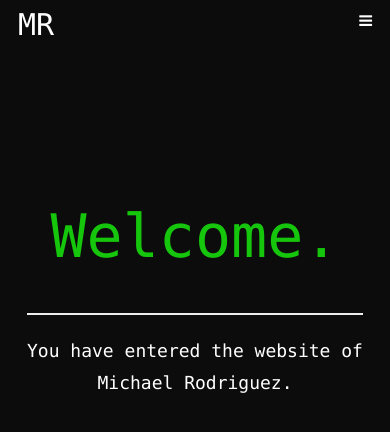
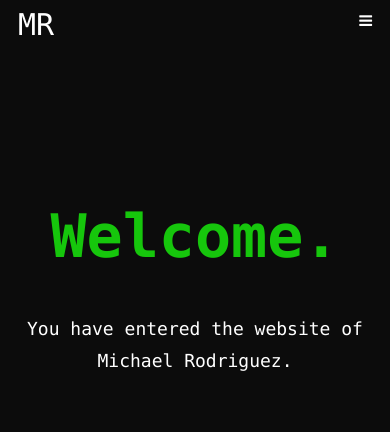
Before and after one commit to MichaelDriguez/react-website, a React (Create React App) app: page /about in a window 390 px wide. Shown: the top 432 px of the page. Built offline with nearby package versions, Linux system fonts and the light colour scheme.

Commit message:
Make titles bolded on mobile devices

```diff
--- a/src/router/Contact.js
+++ b/src/router/Contact.js
@@ -17,7 +17,7 @@ const Home = () => {
 //
       `}
       </pre>
-      <h1 className="alt-text">Contact</h1>
+      <h1 className="alt-text"><b>Contact</b></h1>
       <hr/>
       <p> mlrodriguez2003@outlook.com <br/>
         <Link className="hover" to="https://github.com/MichaelDriguez"
--- a/src/router/Home.js
+++ b/src/router/Home.js
@@ -16,9 +16,7 @@ const Home = () => {
 //
       `}
       </pre>
-      <h1 className="alt-text">Welcome.</h1>
-      <hr/>
-
+      <h1 className="alt-text"><b>Welcome.</b></h1>
       <p>You have entered the website of Michael Rodriguez.</p>
     </div>
   )
--- a/src/router/Projects.js
+++ b/src/router/Projects.js
@@ -18,7 +18,7 @@ const Projects = () => {
 //                 |__/
       `}
       </pre>
-          <h1 className="alt-text">Projects</h1>
+          <h1 className="alt-text"><b>Projects</b></h1>
           <p>Here's a list of <i>some</i> of the projects that I have worked on in the past couple
             years. When you click on the names of the projects, you will get redirected to their respective GitHub
             repositories, when applicable.
```
